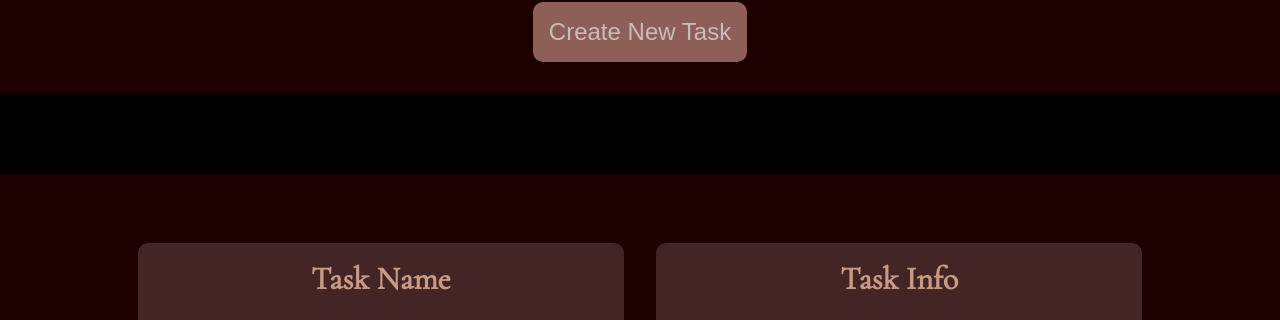
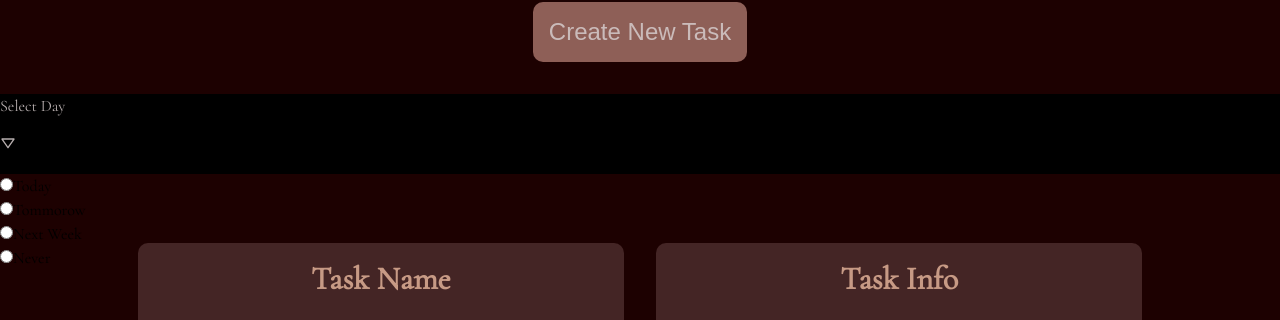
Before and after one commit to Ljusaj123/ToDo-List, a React (Create React App) app: page / in a window 1280 px wide. Shown: the part 182-502 px from the top of the page. Built offline with nearby package versions, Linux system fonts and the light colour scheme.

Commit message:
container for filter by day

```diff
--- a/src/App.js
+++ b/src/App.js
@@ -1,7 +1,9 @@
 import React, { useState, useEffect } from "react";
 import "./styles/css/styles.css";
 import { BsGithub, BsInstagram, BsHeartFill } from "react-icons/bs";
+import { BiDownArrow, BiUpArrow } from "react-icons/bi";
 import PopupWindow from "./components/PopupWindow";
+import days from "./const/Days";
 
 function App() {
   const localTodos = localStorage.getItem("tasks");
@@ -10,6 +12,8 @@ function App() {
     localTodos ? JSON.parse(localTodos) : []
   );
   const [singleTask, setSingleTask] = useState("");
+  const [selectValue, setSelectValue] = useState("Select Day");
+  const [showDaysOptions, setShowDaysOptions] = useState(true);
 
   const handleDelete = () => {
     const newList = taskList.filter((task) => {
@@ -22,6 +26,19 @@ function App() {
   const handleDone = (e) => {
     const div = e.target.parentElement;
     div.classList.toggle("crossed");
+  };
+
+  const handleOption = (e) => {
+    const name = e.target.children[1].innerHTML;
+    console.log(name);
+    setSelectValue(name);
+    const container = e.target.parentElement;
+    container.classList.remove("active");
+  };
+  const handleSelect = (e) => {
+    const container = e.target.nextSibling;
+    container.classList.toggle("active");
+    setShowDaysOptions((prev) => !prev);
   };
 
   useEffect(() => {
@@ -39,7 +56,22 @@ function App() {
         </button>
       </div>
       <div className="filter-sort-container">
-        <div className="filter-by-list-container"></div>
+        <div className="filter-by-day-container">
+          <div className="selected" onClick={handleSelect}>
+            <p>{selectValue}</p>
+            <p>{showDaysOptions ? <BiDownArrow /> : <BiUpArrow />}</p>
+          </div>
+          <div className="days-options-container">
+            {days.map((day, index) => {
+              return (
+                <div className="day-option" onClick={handleOption} key={index}>
+                  <input type="radio" className="radio" id={day} name="days" />
+                  <label>{day}</label>
+                </div>
+              );
+            })}
+          </div>
+        </div>
         <div className="sort-container"></div>
       </div>
       <main className="tasks-containers">
```
